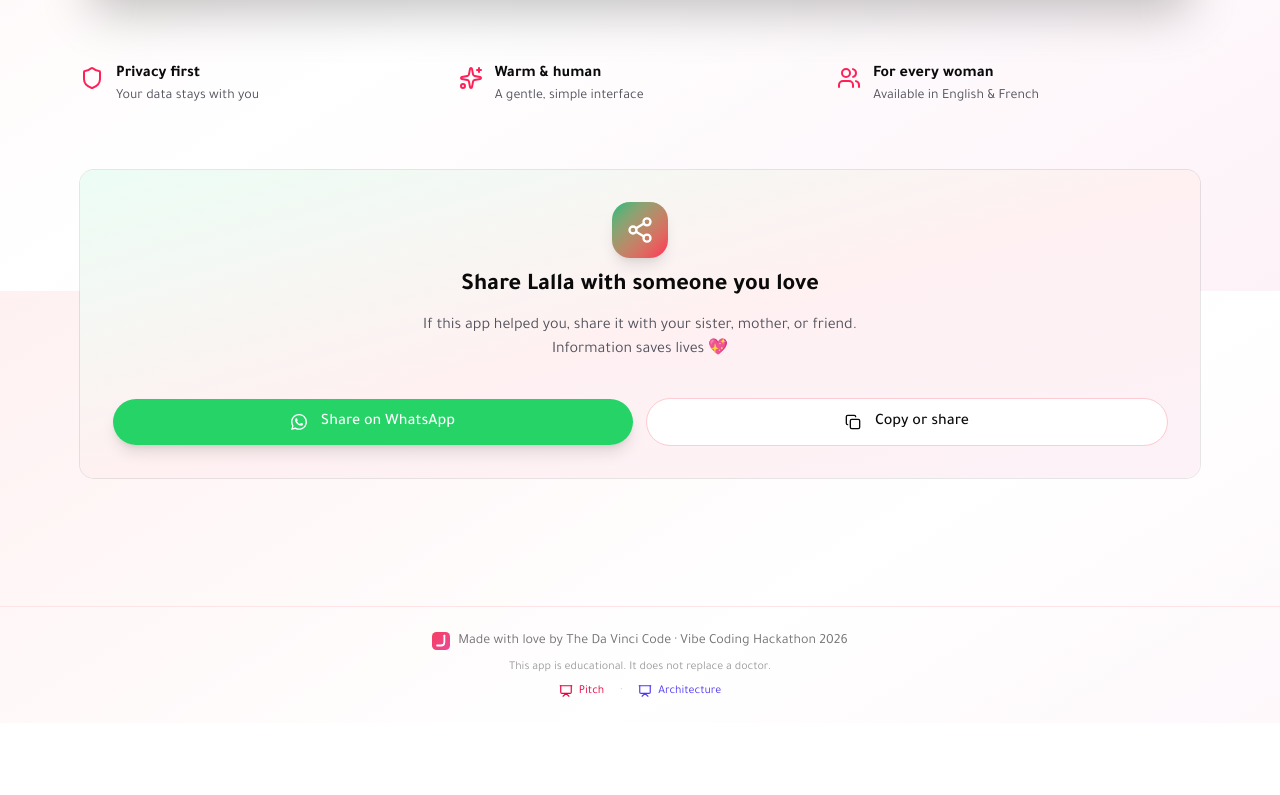
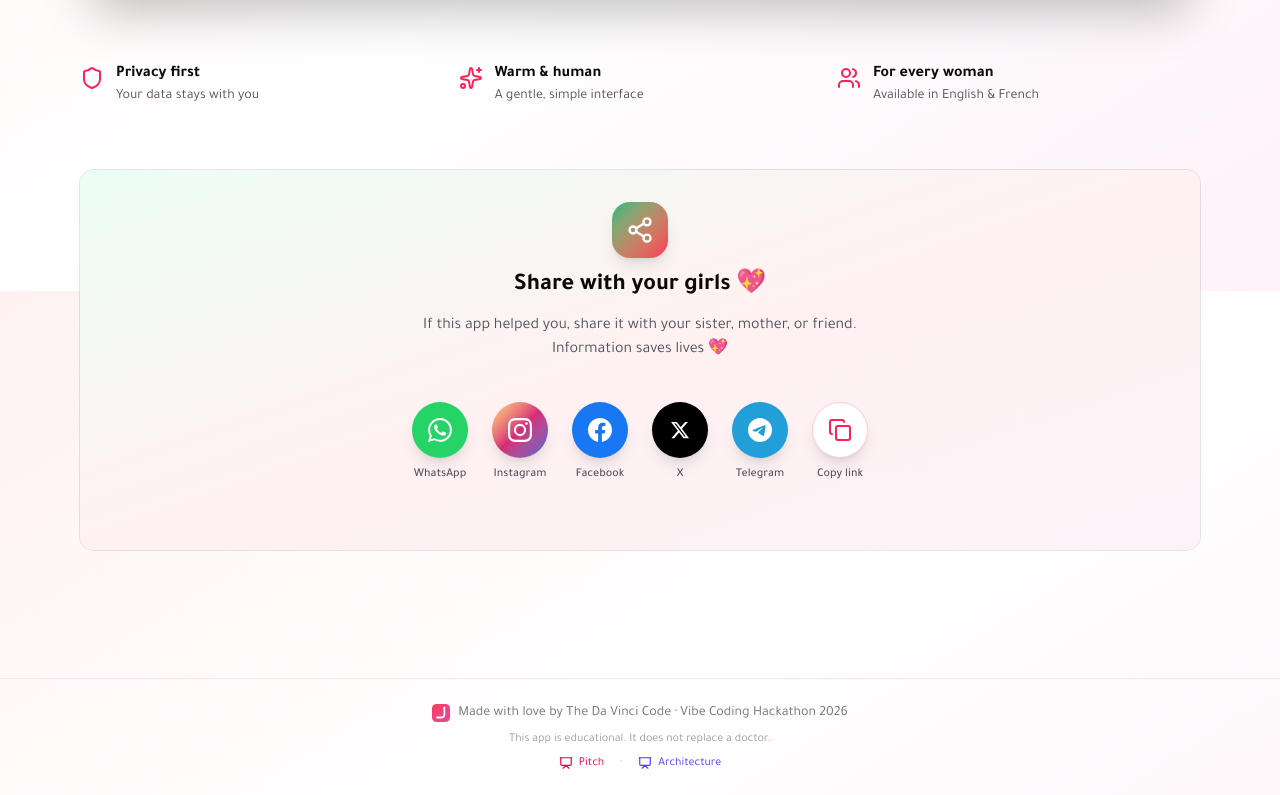
Before and after one commit to Baounna/lalla-ai, a Next.js app: page / in a window 1280 px wide. Shown: the part 1309-2104 px from the top of the page. Before the commit the page ends 2032 px from the top, so only its background shows below. Built offline with nearby package versions, Linux system fonts and the light colour scheme.

Commit message:
Redesign ShareCard: 'Share with your girls' with WhatsApp/Instagram/Facebook/X/Telegram + copy link

```diff
--- a/src/components/ShareCard.tsx
+++ b/src/components/ShareCard.tsx
@@ -3,10 +3,88 @@
 import { useState } from "react";
 import { useLang } from "@/lib/language";
 import { Card } from "@/components/ui/card";
-import { Button } from "@/components/ui/button";
 import { Share2, Copy, Check } from "lucide-react";
 
 const SITE_URL = "https://lalla-ai.vercel.app";
+
+type Platform = {
+  name: string;
+  bg: string;
+  icon: React.ReactNode;
+  onClick: (ctx: { text: string; copy: () => void }) => void;
+};
+
+const wa = (
+  <svg viewBox="0 0 24 24" className="h-6 w-6 fill-current">
+    <path d="M17.472 14.382c-.297-.149-1.758-.867-2.03-.967-.273-.099-.471-.148-.67.15-.197.297-.767.966-.94 1.164-.173.199-.347.223-.644.075-.297-.15-1.255-.463-2.39-1.475-.883-.788-1.48-1.761-1.653-2.059-.173-.297-.018-.458.13-.606.134-.133.298-.347.446-.52.149-.174.198-.298.298-.497.099-.198.05-.371-.025-.52-.075-.149-.669-1.612-.916-2.207-.242-.579-.487-.5-.669-.51-.173-.008-.371-.01-.57-.01-.198 0-.52.074-.792.372-.272.297-1.04 1.016-1.04 2.479 0 1.462 1.065 2.875 1.213 3.074.149.198 2.096 3.2 5.077 4.487.709.306 1.262.489 1.694.625.712.227 1.36.195 1.871.118.571-.085 1.758-.719 2.006-1.413.248-.694.248-1.289.173-1.413-.074-.124-.272-.198-.57-.347m-5.421 7.403h-.004a9.87 9.87 0 01-5.031-1.378l-.361-.214-3.741.982.998-3.648-.235-.374a9.86 9.86 0 01-1.51-5.26c.001-5.45 4.436-9.884 9.888-9.884 2.64 0 5.122 1.03 6.988 2.898a9.825 9.825 0 012.893 6.994c-.003 5.45-4.437 9.884-9.885 9.884m8.413-18.297A11.815 11.815 0 0012.05 0C5.495 0 .16 5.335.157 11.892c0 2.096.547 4.142 1.588 5.945L.057 24l6.305-1.654a11.882 11.882 0 005.683 1.448h.005c6.554 0 11.89-5.335 11.893-11.893a11.821 11.821 0 00-3.48-8.413z" />
+  </svg>
+);
+
+const insta = (
+  <svg viewBox="0 0 24 24" className="h-6 w-6 fill-current">
+    <path d="M12 2.163c3.204 0 3.584.012 4.85.07 3.252.148 4.771 1.691 4.919 4.919.058 1.265.069 1.645.069 4.849 0 3.205-.012 3.584-.069 4.849-.149 3.225-1.664 4.771-4.919 4.919-1.266.058-1.644.07-4.85.07-3.204 0-3.584-.012-4.849-.07-3.26-.149-4.771-1.699-4.919-4.92-.058-1.265-.07-1.644-.07-4.849 0-3.204.013-3.583.07-4.849.149-3.227 1.664-4.771 4.919-4.919 1.266-.057 1.645-.069 4.849-.069zM12 0C8.741 0 8.333.014 7.053.072 2.695.272.273 2.69.073 7.052.014 8.333 0 8.741 0 12c0 3.259.014 3.668.072 4.948.2 4.358 2.618 6.78 6.98 6.98C8.333 23.986 8.741 24 12 24c3.259 0 3.668-.014 4.948-.072 4.354-.2 6.782-2.618 6.979-6.98.059-1.28.073-1.689.073-4.948 0-3.259-.014-3.667-.072-4.947-.196-4.354-2.617-6.78-6.979-6.98C15.668.014 15.259 0 12 0zm0 5.838a6.162 6.162 0 100 12.324 6.162 6.162 0 000-12.324zM12 16a4 4 0 110-8 4 4 0 010 8zm6.406-11.845a1.44 1.44 0 100 2.881 1.44 1.44 0 000-2.881z" />
+  </svg>
+);
+
+const fb = (
+  <svg viewBox="0 0 24 24" className="h-6 w-6 fill-current">
+    <path d="M24 12.073c0-6.627-5.373-12-12-12s-12 5.373-12 12c0 5.99 4.388 10.954 10.125 11.854v-8.385H7.078v-3.47h3.047V9.43c0-3.007 1.792-4.669 4.533-4.669 1.312 0 2.686.235 2.686.235v2.953H15.83c-1.491 0-1.956.925-1.956 1.874v2.25h3.328l-.532 3.47h-2.796v8.385C19.612 23.027 24 18.062 24 12.073z" />
+  </svg>
+);
+
+const x = (
+  <svg viewBox="0 0 24 24" className="h-5 w-5 fill-current">
+    <path d="M18.244 2.25h3.308l-7.227 8.26 8.502 11.24H16.17l-5.214-6.817L4.99 21.75H1.68l7.73-8.835L1.254 2.25H8.08l4.713 6.231zm-1.161 17.52h1.833L7.084 4.126H5.117z" />
+  </svg>
+);
+
+const tg = (
+  <svg viewBox="0 0 24 24" className="h-6 w-6 fill-current">
+    <path d="M11.944 0A12 12 0 0 0 0 12a12 12 0 0 0 12 12 12 12 0 0 0 12-12A12 12 0 0 0 12 0a12 12 0 0 0-.056 0zm4.962 7.224c.1-.002.321.023.465.14a.506.506 0 0 1 .171.325c.016.093.036.306.02.472-.18 1.898-.962 6.502-1.36 8.627-.168.9-.499 1.201-.82 1.23-.696.065-1.225-.46-1.9-.902-1.056-.693-1.653-1.124-2.678-1.8-1.185-.78-.417-1.21.258-1.91.177-.184 3.247-2.977 3.307-3.23.007-.032.014-.15-.056-.212s-.174-.041-.249-.024c-.106.024-1.793 1.14-5.061 3.345-.48.33-.913.49-1.302.48-.428-.008-1.252-.241-1.865-.44-.752-.245-1.349-.374-1.297-.789.027-.216.325-.437.893-.663 3.498-1.524 5.83-2.529 6.998-3.014 3.332-1.386 4.025-1.627 4.476-1.635z" />
+  </svg>
+);
+
+const platforms: Platform[] = [
+  {
+    name: "WhatsApp",
+    bg: "bg-[#25D366]",
+    icon: wa,
+    onClick: ({ text }) => window.open(`https://wa.me/?text=${encodeURIComponent(text)}`, "_blank"),
+  },
+  {
+    name: "Instagram",
+    bg: "bg-gradient-to-br from-[#feda75] via-[#d62976] to-[#4f5bd5]",
+    icon: insta,
+    onClick: ({ copy }) => {
+      copy();
+      window.open("https://www.instagram.com/", "_blank");
+    },
+  },
+  {
+    name: "Facebook",
+    bg: "bg-[#1877F2]",
+    icon: fb,
+    onClick: () =>
+      window.open(`https://www.facebook.com/sharer/sharer.php?u=${encodeURIComponent(SITE_URL)}`, "_blank"),
+  },
+  {
+    name: "X",
+    bg: "bg-black",
+    icon: x,
+    onClick: ({ text }) =>
+      window.open(`https://twitter.com/intent/tweet?text=${encodeURIComponent(text)}`, "_blank"),
+  },
+  {
+    name: "Telegram",
+    bg: "bg-[#229ED9]",
+    icon: tg,
+    onClick: ({ text }) =>
+      window.open(
+        `https://t.me/share/url?url=${encodeURIComponent(SITE_URL)}&text=${encodeURIComponent(text)}`,
+        "_blank",
+      ),
+  },
+];
 
 export function ShareCard() {
   const { t, lang } = useLang();
@@ -14,48 +92,22 @@ export function ShareCard() {
 
   const shareText = `${t.share.nativeText} ${SITE_URL}`;
 
-  function shareWhatsApp() {
-    const url = `https://wa.me/?text=${encodeURIComponent(shareText)}`;
-    window.open(url, "_blank");
-  }
-
-  async function copyLink() {
-    try {
-      await navigator.clipboard.writeText(SITE_URL);
-      setCopied(true);
-      setTimeout(() => setCopied(false), 2000);
-    } catch {
-      // fallback for older browsers
+  function copy() {
+    navigator.clipboard?.writeText(SITE_URL).catch(() => {
       const ta = document.createElement("textarea");
       ta.value = SITE_URL;
       document.body.appendChild(ta);
       ta.select();
       document.execCommand("copy");
       document.body.removeChild(ta);
-      setCopied(true);
-      setTimeout(() => setCopied(false), 2000);
-    }
-  }
-
-  async function nativeShare() {
-    if (navigator.share) {
-      try {
-        await navigator.share({
-          title: t.share.nativeMessage,
-          text: t.share.nativeText,
-          url: SITE_URL,
-        });
-      } catch {
-        // user cancelled
-      }
-    } else {
-      copyLink();
-    }
+    });
+    setCopied(true);
+    setTimeout(() => setCopied(false), 2000);
   }
 
   return (
     <Card className="p-6 md:p-8 bg-gradient-to-br from-emerald-50 via-rose-50 to-pink-50 dark:from-emerald-950/20 dark:via-rose-950/30 dark:to-pink-950/30 border-rose-200 dark:border-rose-900">
-      <div className="text-center space-y-3 mb-5">
+      <div className="text-center space-y-3 mb-6">
         <div className="inline-flex items-center justify-center w-14 h-14 rounded-2xl bg-gradient-to-br from-emerald-500 to-rose-500 text-white shadow-lg">
           <Share2 className="h-7 w-7" />
         </div>
@@ -65,37 +117,44 @@ export function ShareCard() {
         </p>
       </div>
 
-      <div className="flex flex-col sm:flex-row gap-3 justify-center">
-        <Button
-          onClick={shareWhatsApp}
-          className="flex-1 bg-[#25D366] hover:bg-[#1ebe5d] text-white rounded-full h-12 text-base font-medium shadow-lg"
+      <div className="flex flex-wrap items-start justify-center gap-4 md:gap-6">
+        {platforms.map((p) => (
+          <button
+            key={p.name}
+            onClick={() => p.onClick({ text: shareText, copy })}
+            aria-label={p.name}
+            className="group flex flex-col items-center gap-2 focus:outline-none"
+          >
+            <span
+              className={`inline-flex items-center justify-center w-14 h-14 rounded-full text-white shadow-lg transition-transform group-hover:-translate-y-1 group-hover:shadow-xl ${p.bg}`}
+            >
+              {p.icon}
+            </span>
+            <span className="text-xs font-medium text-zinc-600 dark:text-zinc-300">{p.name}</span>
+          </button>
+        ))}
+
+        <button
+          onClick={copy}
+          aria-label={t.share.copy}
+          className="group flex flex-col items-center gap-2 focus:outline-none"
         >
-          <svg viewBox="0 0 24 24" className="me-2 h-5 w-5 fill-current">
-            <path d="M17.472 14.382c-.297-.149-1.758-.867-2.03-.967-.273-.099-.471-.148-.67.15-.197.297-.767.966-.94 1.164-.173.199-.347.223-.644.075-.297-.15-1.255-.463-2.39-1.475-.883-.788-1.48-1.761-1.653-2.059-.173-.297-.018-.458.13-.606.134-.133.298-.347.446-.52.149-.174.198-.298.298-.497.099-.198.05-.371-.025-.52-.075-.149-.669-1.612-.916-2.207-.242-.579-.487-.5-.669-.51-.173-.008-.371-.01-.57-.01-.198 0-.52.074-.792.372-.272.297-1.04 1.016-1.04 2.479 0 1.462 1.065 2.875 1.213 3.074.149.198 2.096 3.2 5.077 4.487.709.306 1.262.489 1.694.625.712.227 1.36.195 1.871.118.571-.085 1.758-.719 2.006-1.413.248-.694.248-1.289.173-1.413-.074-.124-.272-.198-.57-.347m-5.421 7.403h-.004a9.87 9.87 0 01-5.031-1.378l-.361-.214-3.741.982.998-3.648-.235-.374a9.86 9.86 0 01-1.51-5.26c.001-5.45 4.436-9.884 9.888-9.884 2.64 0 5.122 1.03 6.988 2.898a9.825 9.825 0 012.893 6.994c-.003 5.45-4.437 9.884-9.885 9.884m8.413-18.297A11.815 11.815 0 0012.05 0C5.495 0 .16 5.335.157 11.892c0 2.096.547 4.142 1.588 5.945L.057 24l6.305-1.654a11.882 11.882 0 005.683 1.448h.005c6.554 0 11.89-5.335 11.893-11.893a11.821 11.821 0 00-3.48-8.413z" />
-          </svg>
-          {t.share.whatsapp}
-        </Button>
+          <span className="inline-flex items-center justify-center w-14 h-14 rounded-full bg-white dark:bg-zinc-800 text-rose-500 border border-rose-200 dark:border-rose-900 shadow-lg transition-transform group-hover:-translate-y-1 group-hover:shadow-xl">
+            {copied ? <Check className="h-6 w-6 text-emerald-500" /> : <Copy className="h-6 w-6" />}
+          </span>
+          <span className="text-xs font-medium text-zinc-600 dark:text-zinc-300">
+            {copied ? t.share.copied : t.share.copy}
+          </span>
+        </button>
+      </div>
 
-        {typeof navigator !== "undefined" && (
-          <Button
-            onClick={nativeShare}
-            variant="outline"
-            className="flex-1 rounded-full h-12 text-base font-medium border-rose-200 hover:bg-rose-50 dark:hover:bg-rose-950"
-          >
-            {copied ? (
-              <>
-                <Check className="me-2 h-5 w-5 text-emerald-500" />
-                {t.share.copied}
-              </>
-            ) : (
-              <>
-                <Copy className="me-2 h-5 w-5" />
-                {lang === "fr" ? "Copier ou partager" : "Copy or share"}
-              </>
-            )}
-          </Button>
-        )}
-      </div>
+      <p className="mt-5 text-center text-xs text-zinc-400">
+        {copied
+          ? lang === "fr"
+            ? "Lien copié — collez-le dans votre story ou bio 💖"
+            : "Link copied — paste it in your story or bio 💖"
+          : ""}
+      </p>
     </Card>
   );
 }
--- a/src/lib/translations.ts
+++ b/src/lib/translations.ts
@@ -357,7 +357,7 @@ export const translations: Record<Lang, Translation> = {
       forWomen: { title: "For every woman", desc: "Available in English & French" },
     },
     share: {
-      title: "Share Lalla with someone you love",
+      title: "Share with your girls 💖",
       desc: "If this app helped you, share it with your sister, mother, or friend. Information saves lives 💖",
       whatsapp: "Share on WhatsApp",
       copy: "Copy link",
@@ -722,7 +722,7 @@ export const translations: Record<Lang, Translation> = {
       forWomen: { title: "Pour toutes les femmes", desc: "En anglais et en français" },
     },
     share: {
-      title: "Partagez Lalla avec celles que vous aimez",
+      title: "Partagez avec vos copines 💖",
       desc: "Si l'app vous a aidée, partagez-la avec votre sœur, mère, amie. L'information sauve des vies 💖",
       whatsapp: "Partager sur WhatsApp",
       copy: "Copier le lien",
```
